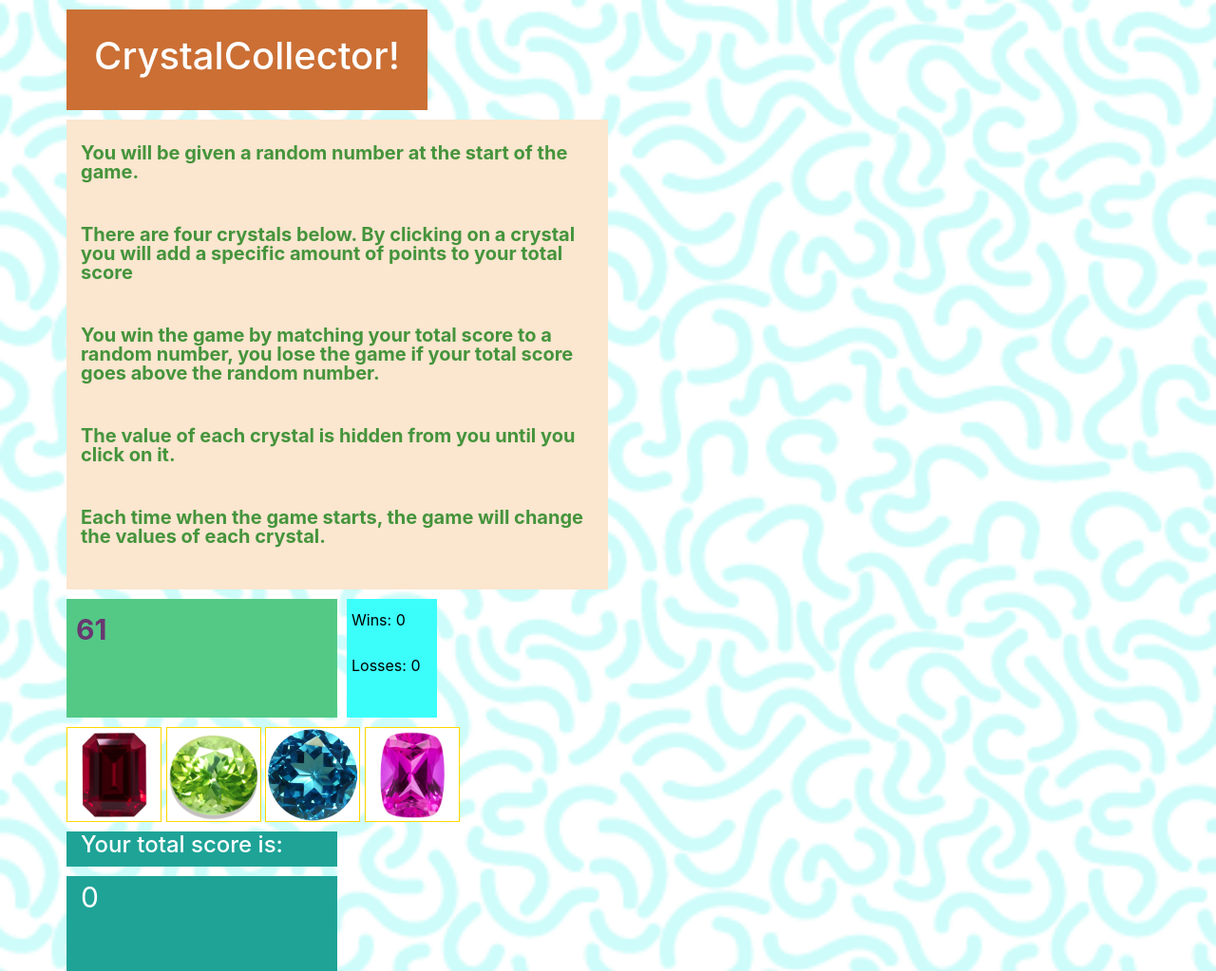
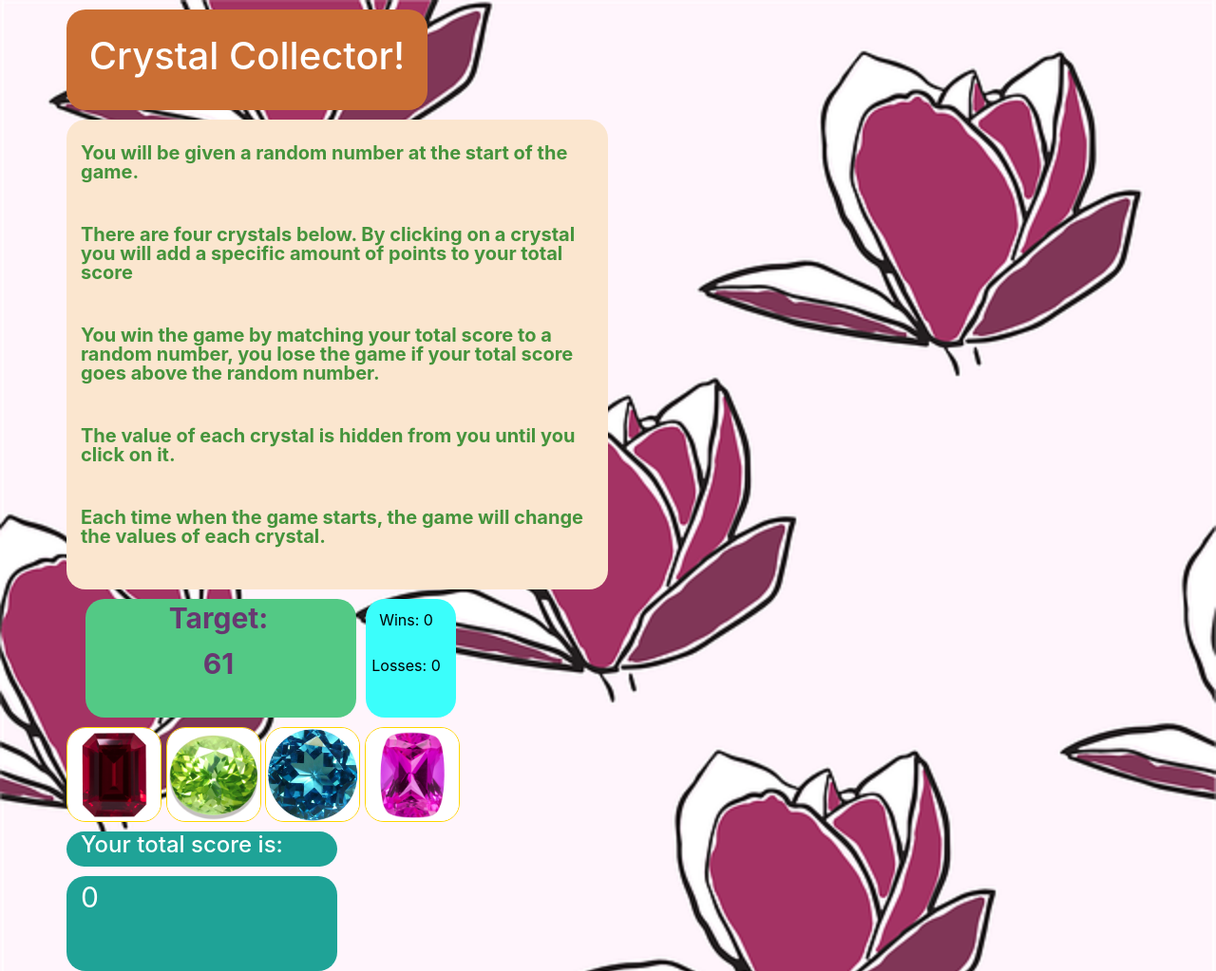
Before and after one commit to GrimbleLewis/Crystal-Collector, a plain HTML site: page index.html in a window 1280 px wide. Shown: the whole page at 95% size. Drawn offline with nearby package versions, Linux system fonts and the light colour scheme.

Commit message:
changed the background and rounded the edges

```diff
--- a/assets/css/style.css
+++ b/assets/css/style.css
@@ -1,5 +1,5 @@
 body {
-    background: url(../images/wormz.png) no-repeat center center fixed;
+    background: url(../images/magnolia.png) no-repeat center center fixed;
     -webkit-background-size: cover;
     -moz-background-size: cover;
     -o-background-size: cover;
@@ -9,6 +9,7 @@ body {
 
 #gameTitle {
     background-color: #cb6f34;
+    border-radius: 20px;
     color: white;
     text-align: center;
     font-size: 45px;
@@ -22,6 +23,7 @@ body {
 
 #instructions {
     background-color: #fbe6cf;
+    border-radius: 20px;
     color: #45943c;
     font-size: 20px;
     font-weight: bold;
@@ -32,9 +34,11 @@ body {
 
 #target-number-box {
     background-color: #53c985;
+    border-radius: 20px;
     color: #683871;
     font-size: 30px;
     font-weight: bold;
+    text-align: center;
     height: 125px;
     width: 280px;
     padding-top: 10px;
@@ -45,9 +49,11 @@ body {
 
 #score-box {
     background-color: #3bfefb;
+    border-radius: 20px;
     color: black;
     height: 125px;
     width: 100px;
+    text-align: center;
     padding-top: 10px;
     padding-left: 5px;
     margin-left: 10px;
@@ -56,6 +62,7 @@ body {
 
 .crystalImage {
     width: 100px;
+    border-radius: 20px;
     height: 100px;
     margin-top: 10px;
     border: 1px solid gold;
@@ -67,12 +74,14 @@ body {
 
 #total-box {
     background-color: #1fa397;
+    border-radius: 20px;
     color: white;
     margin-top: 10px;
 }
 
 #total-number-box {
     background-color: #1fa397;
+    border-radius: 20px;
     height: 100px;
     color: white;
     font-size: 30px;
@@ -84,3 +93,9 @@ body {
 p {
     line-height: 20px;
 }
+
+@media (min-width: 1200px) {
+    #target-number-box {
+        margin-left: 20px;
+    }
+}
--- a/index.html
+++ b/index.html
@@ -19,7 +19,7 @@
     <div class="container">
         <div class="row">
             <div id="gameTitle" class="col-sm-4">
-                <h1>CrystalCollector!</h1>
+                <h1>Crystal Collector!</h1>
             </div>
         </div>
         <div class="row">
@@ -49,7 +49,7 @@
         </div>
         <div class="row">
             <div id="target-number-box" class="col-sm-3">
-                <span id="target-number"></span>
+                <p>Target: </p><span id="target-number"></span>
             </div>
             <div id="score-box" class="col-sm-1">
                 <span id="wins-counter">Wins: </span><br /><br />
```
Also changed, not shown: assets/images/magnolia.png (added).
